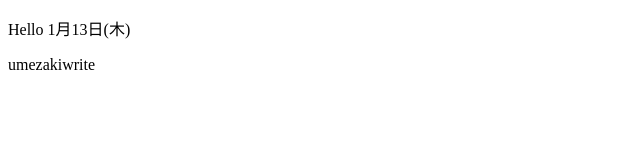
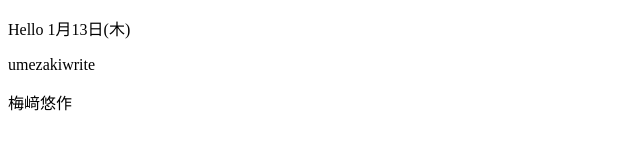
Before and after one commit to Dsasakisasaki/sasakiProject, a plain HTML site: page index.html in a window 1280 px wide. Shown: the full height of the page, 0-640 px from the left. Drawn offline with Linux system fonts and the light colour scheme.

Commit message:
pタグ追加

```diff
--- a/index.html
+++ b/index.html
@@ -7,5 +7,6 @@
 	<body>
 		<p>Hello 1月13日(木)</p>
 		<p>umezakiwrite</p>
+		<p>梅﨑悠作</P>
 	</body>
 </html>
```
